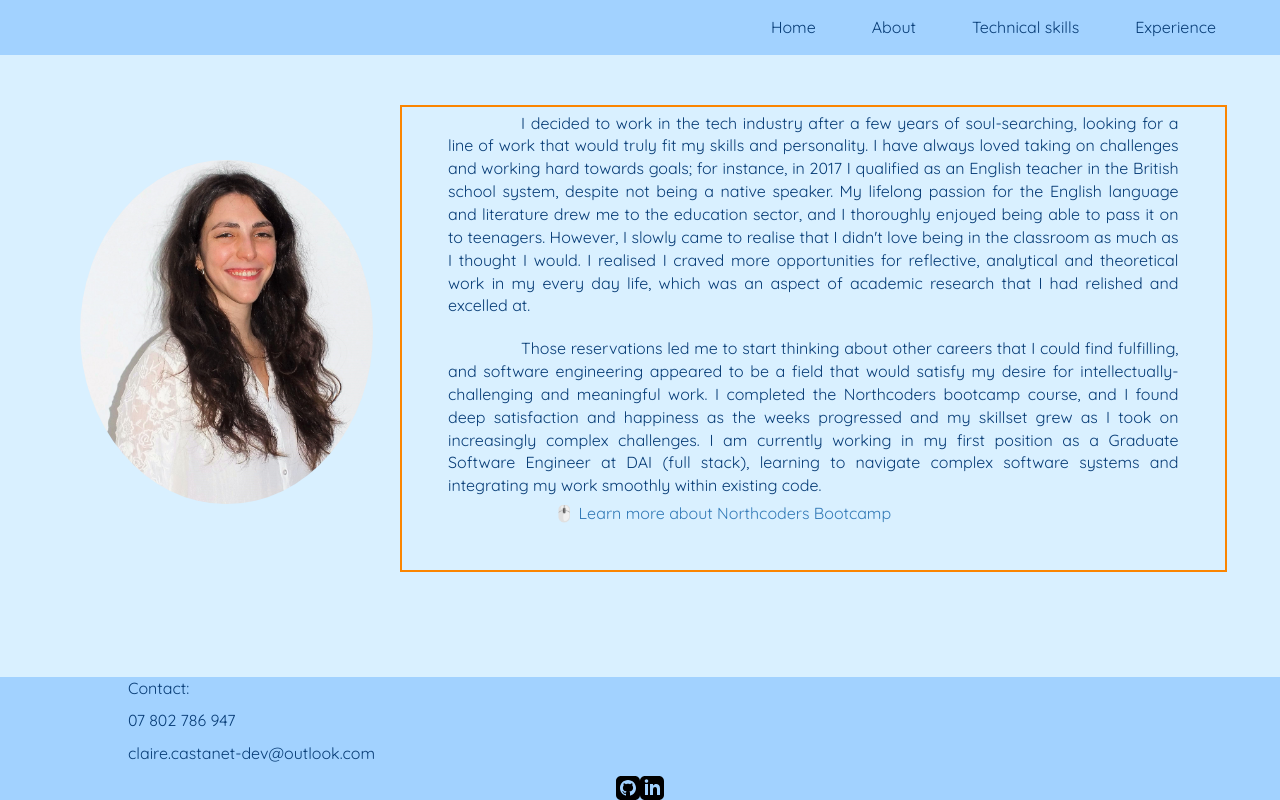
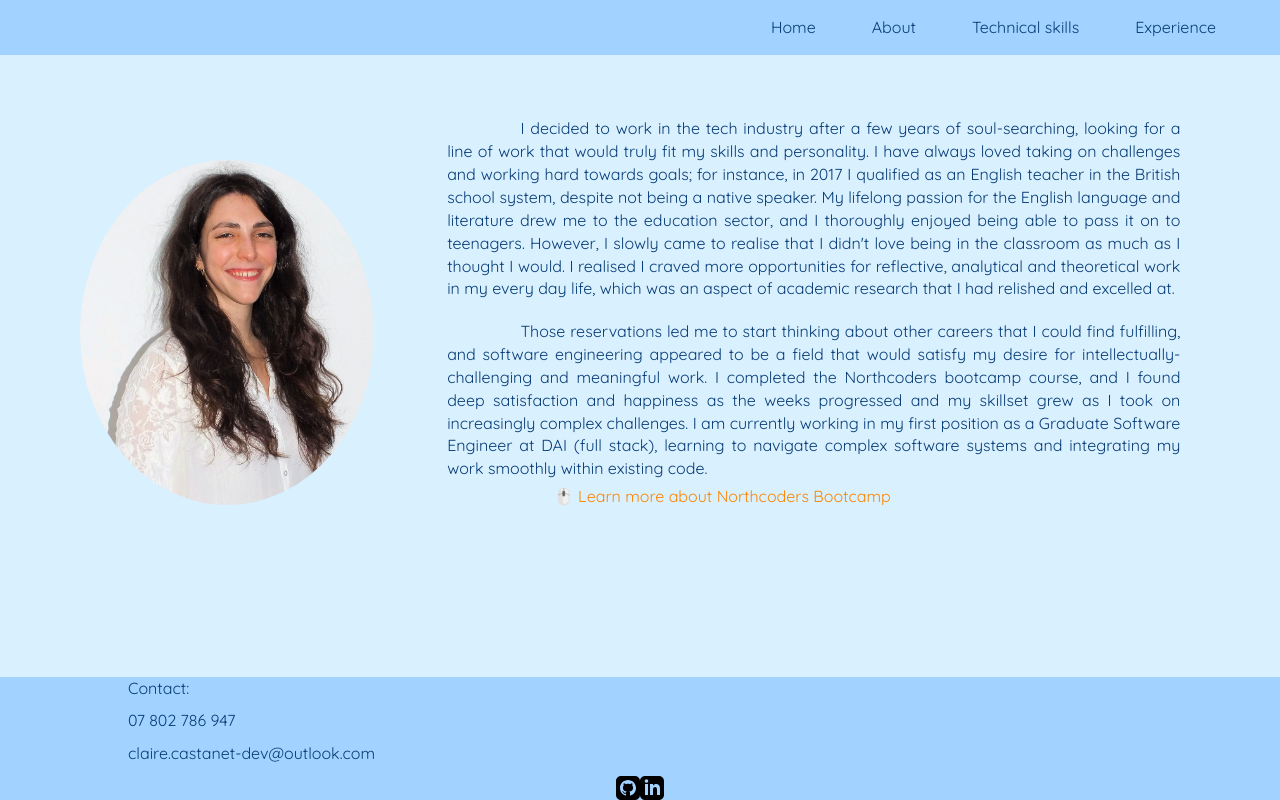
Before and after one commit to ClaireAdele/portfolio-work-react, a React (Create React App) app: page /about in a window 1280 px wide. Built offline with nearby package versions, Linux system fonts and the light colour scheme; the HTML template or start-up script is replaced by a standard one.

Commit message:
Styling done to About section

```diff
--- a/src/App.css
+++ b/src/App.css
@@ -41,6 +41,11 @@ h3 {
 h4 {
     font-family: "Quicksand";
     color: #083d77;
+}
+
+a {
+    color: #fb8500;
+    text-decoration: none;
 }
 
 #contact {
@@ -111,7 +116,9 @@ h4 {
 }
 
 #ABOUT {
-    border: solid #fb8500 2px;
+    display: flex;
+    flex-direction: column;
+    align-self: center;
 }
 
 .text-container {
--- a/src/App_Media_Query_Phone.css
+++ b/src/App_Media_Query_Phone.css
@@ -112,10 +112,6 @@
         margin: 10% 3% 25% 3%;
         padding: 15px 15px 15px 15px;
         color:  #083d77;
-    }
-
-    #ABOUT {
-        border: solid #fb8500 2px;
     }
 
     .text-container {
--- a/src/components/Experience/Academic.js
+++ b/src/components/Experience/Academic.js
@@ -6,8 +6,8 @@ export default function Academic() {
             <div  className="XPCard">
             <h3>Master of Research – Political Science </h3> <h4> Université Bordeaux Montaigne </h4><h4 className="Date"> 09/2016-06/2017-09/2018-09/2019</h4>
             <ul className="paragraph">
-            <li>▪ Distance Learning course, I was living in Manchester for the whole duration.</li>
-            <li>▪ Research project: Alternative Food Networks in the United Kingdom: equivalent 1:1. Available in full on LinkedIn.</li>
+            <li>▪ Distance Learning course, I was living in Manchester for the whole duration. </li>
+            <li>▪ Research project: Alternative Food Networks in the United Kingdom: equivalent 1:1. Research centered around ethical food movements in the United Kingdom, and the necessary tensions that arise from inscribing a political movement within the market. Discussed issues around ethical consumption and citizenship, and how grassroot organisations in alternative food networks are trying to delineate new spaces of political and "citizenly" action.</li>
             <li>▪ Completed first year in 2016-2017, took a gap year to complete PGCE and reflect on research project.</li>
             </ul>
             </div>
--- a/src/components/TechSkills/ProjectVideoCards.js
+++ b/src/components/TechSkills/ProjectVideoCards.js
@@ -1,6 +1,7 @@
 import React, { Component } from 'react';
 import VideoWebsite from "./img-projects/HodgesHounds.mp4";
 import VideoGigBuddy from "./img-projects/GigBuddy.mp4";
+import VideoFreshNews from "./img-projects/FreshNews.mp4";
 import SingleProjectVideoCard from './SingleProjectCardVideo';
 
 
@@ -9,7 +10,7 @@ export default class ProjectImgCard extends Component {
         projects: [
         {
             title: "Fresh News",
-            src: VideoWebsite,
+            src: VideoFreshNews,
             type: "video/mp4",
             github_link: "https://github.com/ClaireAdele/fresh-news-app",
             gitHub: "GitHub Repositery",
```
